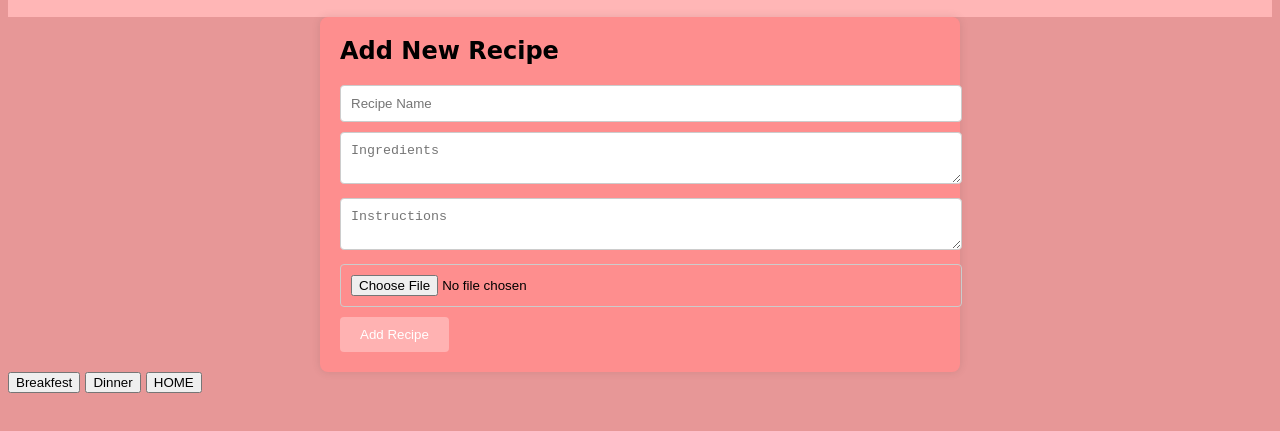
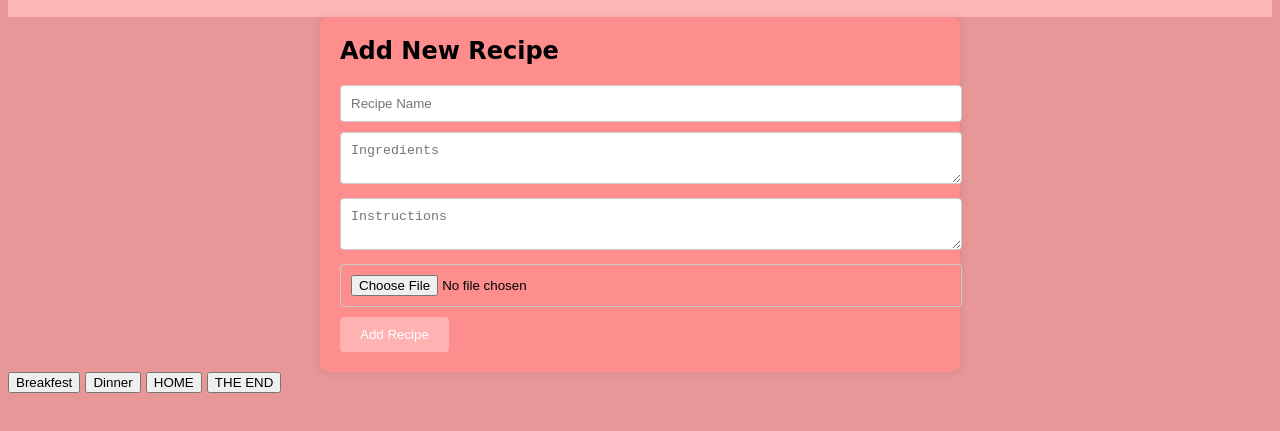
Before and after one commit to lielklebanov/Healthy_recipes, a plain HTML site: page HTML/index.html in a window 1280 px wide. Shown: the part 69-500 px from the top of the page. Drawn offline with Linux system fonts and the light colour scheme.

Commit message:
add failes

```diff
--- a/HTML/index.html
+++ b/HTML/index.html
@@ -28,6 +28,7 @@
             <button class="tab1" onclick="location.href='g.html'" >Breakfest</button>
             <button class="tab3" onclick="location.href='l.html'">Dinner</button>
             <button class="tab4" onclick="location.href='h.html'">HOME</button>
+            <button class="tab5" onclick="location.href='endscreen.html'">THE END</button>
           </div>
     </main>
 
```
Also changed, not shown: HTML/endscreen.html (+1 -0 lines), HTML/g.html (+1 -0 lines), HTML/l.html (+1 -0 lines).
